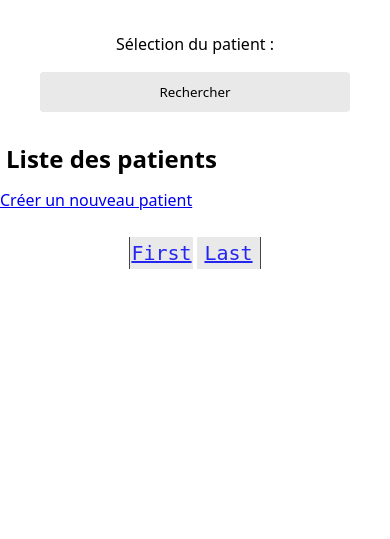
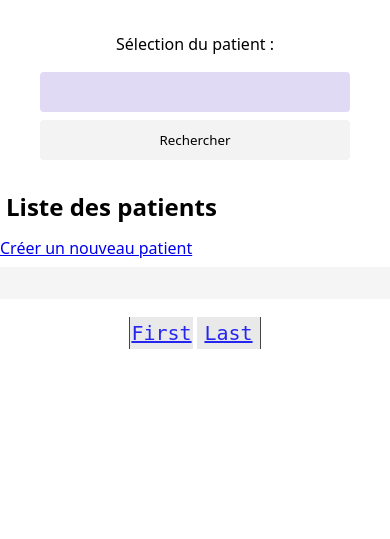
Before and after one commit to valros76/lamanu-codeigniter, a CodeIgniter app: page /database/patients/listePatients in a window 390 px wide. Shown: the part 101-640 px from the top of the page. Run offline with CodeIgniter, Linux system fonts and the light colour scheme; data that the repository does not hold is empty.

Commit message:
Adjust responsive

```diff
--- a/application/views/patients/liste-patients.php
+++ b/application/views/patients/liste-patients.php
@@ -18,8 +18,9 @@
 <section class="main-sections">
    <h2 class="main-sections-title"><?= $title; ?></h2>
    <a href="<?= base_url('patients/create'); ?>">Créer un nouveau patient</a>
+   <div class="patients-view">
       <?php foreach ($patients as $patients_item) :; ?>
-      <article class="main-articles">
+         <article class="patients-articles">
             <h3>
                <?= $patients_item['id']; ?> - <?= $patients_item['lastname'] . ' ' . $patients_item['firstname']; ?>
             </h3>
@@ -49,30 +50,31 @@
          </article>
       <?php
       endforeach;; ?>
+   </div>
+</section>
 <table class="pagination-table">
    <tr>
       <?php
-      if($actual_page <= $max_pages){
-         if($actual_page === 0){
+      if ($actual_page <= $max_pages) {
+         if ($actual_page === 0) {
             $actual_page = 1;
          }
-         if($max_pages === 1){
+         if ($max_pages === 1) {
             $max_pages = 2;
          }
-         echo '<td class="pagination-index-start"><a href="'.base_url('patients/listePatients').'?page=0" class="pagination-button pagination-start" data-page="0">First</a></td>';
+         echo '<td class="pagination-index-start"><a href="' . base_url('patients/listePatients') . '?page=0" class="pagination-button pagination-start" data-page="0">First</a></td>';
          for ($i = $actual_page - $actual_page; $i <= $max_pages; $i++) {
-            if($i <= (($actual_page + 5) - 1) && $i != $max_pages){
-               echo '<td><a href="'.base_url('patients/listePatients').'?page='.$i.'" class="pagination-button" data-page="'.$i.'">'.($i+1).'</a></td>';
+            if ($i <= (($actual_page + 5) - 1) && $i != $max_pages) {
+               echo '<td><a href="' . base_url('patients/listePatients') . '?page=' . $i . '" class="pagination-button" data-page="' . $i . '">' . ($i + 1) . '</a></td>';
             }
          }
-         echo '<td class="pagination-index-end"><a href="'.base_url('patients/listePatients?page=').''.$max_pages.'" class="pagination-button pagination-end" data-page="'.$max_pages.'">Last</a></td>';
-      }else{
-         if($max_pages === 1){
+         echo '<td class="pagination-index-end"><a href="' . base_url('patients/listePatients?page=') . '' . $max_pages . '" class="pagination-button pagination-end" data-page="' . $max_pages . '">Last</a></td>';
+      } else {
+         if ($max_pages === 1) {
             $max_pages = 2;
          }
-         echo '<td class="pagination-index-start"><a href="'.base_url('patients/listePatients').'?page=1" class="pagination-button pagination-start" data-page="1">First</a></td>';
-         echo '<td class="pagination-index-end"><a href="'.base_url('patients/listePatients').'?page='.$max_pages.'" class="pagination-button pagination-end" data-page="'.$max_pages.'">Last</a></td>';
+         echo '<td class="pagination-index-start"><a href="' . base_url('patients/listePatients') . '?page=1" class="pagination-button pagination-start" data-page="1">First</a></td>';
+         echo '<td class="pagination-index-end"><a href="' . base_url('patients/listePatients') . '?page=' . $max_pages . '" class="pagination-button pagination-end" data-page="' . $max_pages . '">Last</a></td>';
       }; ?>
    </tr>
 </table>
-</section>
--- a/sources/css/style.css
+++ b/sources/css/style.css
@@ -149,6 +149,34 @@ body{
    padding:1em;
 }
 
+.patients-view{
+   width:100%;
+   display:grid;
+   grid-template-columns:repeat(auto-fit, minmax(400px,1fr));
+   grid-auto-rows:minmax(50px, auto);
+   grid-auto-flow:row dense;
+   flex-wrap:wrap;
+   gap:2em;
+   background-color:#f5f5f5;
+   color:#252525;
+   padding:1em;
+}
+
+.patients-articles{
+   width:400px;
+   height:100%;
+   display:flex;
+   flex-direction:column;
+   justify-content:flex-start;
+   align-items:center;
+   text-align:center;
+   gap:12px;
+   padding:1em;
+   background-color:#e0daf5;
+   margin:0 auto;
+}
+
+
 .main-footer{
    width:100vw;
    display:flex;
@@ -211,9 +239,9 @@ form input[type="submit"]{
    flex-wrap:wrap;
    text-align:center;
    border:none;
-   background-color:#e9e9e9;
+   background-color:#f3f3f3;
    padding:0.5em 1em;
-   margin-top:1.5em;
+   margin:1.5em auto;
    font-weight:500;
 }form input[type="submit"]:hover{
    cursor:pointer;
@@ -334,13 +362,13 @@ form input[type="submit"]{
    border-right:0.5px solid #252525;
 }
 
-@media all and (min-width:760px){
+@media all and (min-width:960px){
    #main-menu-wrapper{
       display:none;
    }
 }
 
-@media all and (max-width:760px){
+@media all and (max-width:960px){
    .main-head-title{
       padding:50px 0.25em 0.25em 0.25em;
    }
@@ -353,4 +381,11 @@ form input[type="submit"]{
    .main-menu{
       display:none;
    }
+   #idPatients{
+      grid-column:1/-1;
+   }
+   body > main > section:nth-child(1) > div > form > input[type=submit]:nth-child(4){
+      grid-column:1/-1;
+      grid-row:3;
+   }
 }
--- a/sources/js/wrapper.js
+++ b/sources/js/wrapper.js
@@ -3,9 +3,9 @@ window.addEventListener("DOMContentLoaded", (e) => {
    var menu = document.querySelector('.main-menu')
    let resizeWindow = (e) => {
       e.preventDefault()
-      if (window.innerWidth > 760) {
+      if (window.innerWidth > 960) {
          menu.style.display = 'grid'
-      } else if(window.innerWidth <= 760 && !menu_wrapper.classList.contains('active')){
+      } else if(window.innerWidth <= 960 && !menu_wrapper.classList.contains('active')){
          // menu_wrapper.textContent = `▼`;
          // menu_wrapper.classList.remove('active')
          menu.style.display = 'none'
```
Lines whose indentation alone changed are shown as unchanged.
